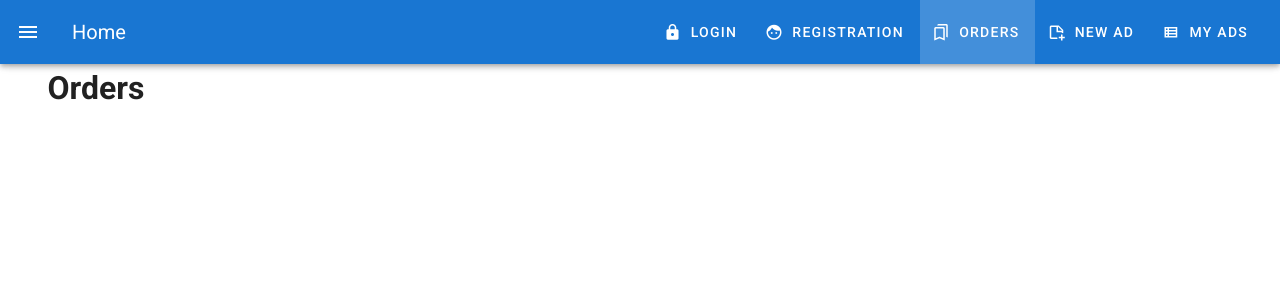
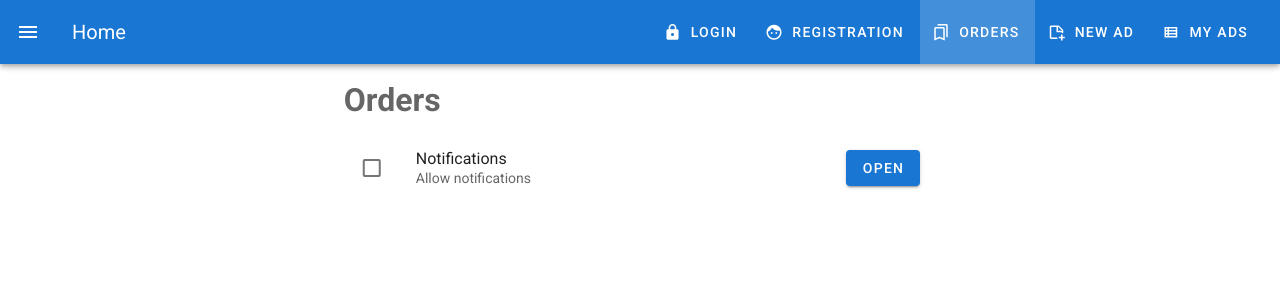
Before and after one commit to MAERRZzz/ad-project, a Vue app: page /orders in a window 1280 px wide. Shown: the top 300 px of the page. Built offline with nearby package versions, Linux system fonts and the light colour scheme.

Commit message:
раздел orders

```diff
--- a/src/components/User/Orders.vue
+++ b/src/components/User/Orders.vue
@@ -1,8 +1,29 @@
 <template>
 	<v-container>
 		<v-layout row>
-			<v-flex xs12>
-				<h1>Orders</h1>
+		<v-flex xs12 sm6 offset-sm3>
+					<h1 class="text--secondary mb-3 mt-3">Orders</h1>
+	<v-list
+      subheader
+      two-line
+      flat>
+	<v-list-item>
+	<v-list-item-action>
+	<v-checkbox
+		:input-value="active"
+		color="primary"
+	></v-checkbox>
+	</v-list-item-action>
+
+	<v-list-item-content>
+	<v-list-item-title>Notifications</v-list-item-title>
+    <v-list-item-subtitle>Allow notifications</v-list-item-subtitle>
+    </v-list-item-content>
+    <v-list-item-action>
+		<v-btn class="primary">Open</v-btn>
+    </v-list-item-action>
+    </v-list-item>
+</v-list>
 			</v-flex>
 		</v-layout>
 	</v-container>
```
